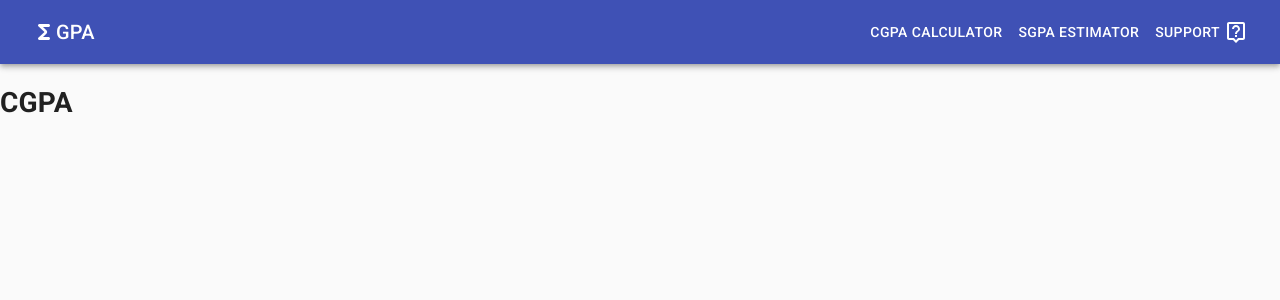
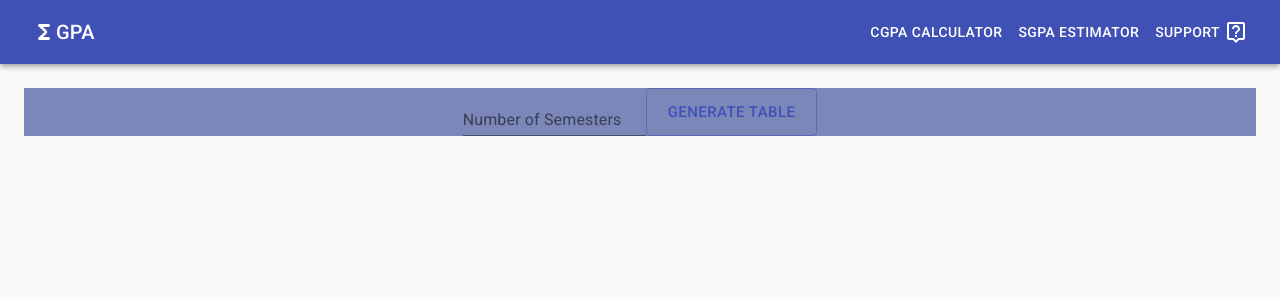
Before and after one commit to anjantalatam/gpa, a React (Create React App) app: page /cgpa in a window 1280 px wide. Shown: the top 300 px of the page. Built offline with nearby package versions, Linux system fonts and the light colour scheme.

Commit message:
Cgpa initial commit

```diff
--- a/package.json
+++ b/package.json
@@ -1,5 +1,5 @@
 {
-  "name": "reference-react-app",
+  "name": "gpa",
   "version": "0.1.0",
   "private": true,
   "dependencies": {
--- a/src/components/Cgpa.jsx
+++ b/src/components/Cgpa.jsx
@@ -1,6 +1,55 @@
 import React from "react";
 
+import { Box, Button, Container } from "@material-ui/core";
+import TextField from "@material-ui/core/TextField";
+import { makeStyles } from "@material-ui/styles";
+
+const useStyles = makeStyles((theme) => ({
+  root: {
+    display: "flex",
+    backgroundColor: "rgb(1,22,123,0.5)",
+    flexGrow: 1,
+    justifyContent: "center",
+    // alignItems: "flex-end",
+    alignContent: "center",
+    // height: "200px",
+  },
+  noOfSemesters: {
+    display: "flex",
+    // flexWrap: "wrap",
+    // flexGrow: 1,
+    justifyContent: "center",
+    // backgroundColor: "rgb(1,22,23,0.5)",
+  },
+  buttonGenerate: {
+    // alignSelf: "flex-end",
+  },
+}));
+
 function Cgpa() {
-  return <h1>CGPA</h1>;
+  const classes = useStyles();
+  return (
+    <Box p={3}>
+      <Container className={classes.root} minWidth='md'>
+        <form
+          className={classes.noOfSemesters}
+          noValidate
+          autoComplete='off'
+          preventDefault
+        >
+          <TextField label='Number of Semesters' />
+          <Button
+            color='primary'
+            size='large'
+            className={classes.buttonGenerate}
+            variant='outlined'
+          >
+            Generate Table
+          </Button>
+        </form>
+      </Container>
+    </Box>
+  );
 }
+
 export default Cgpa;
```
